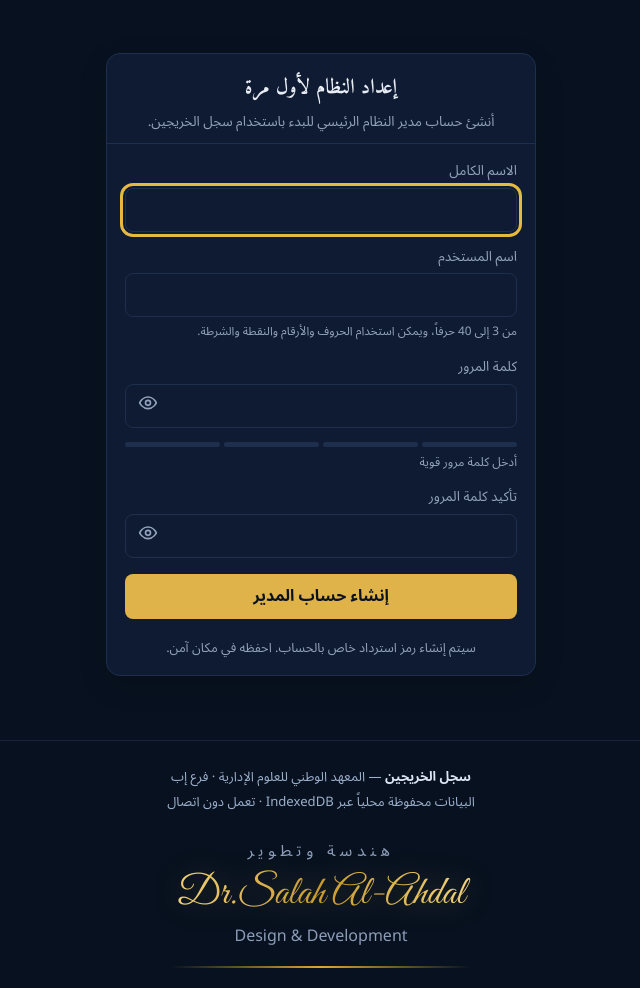
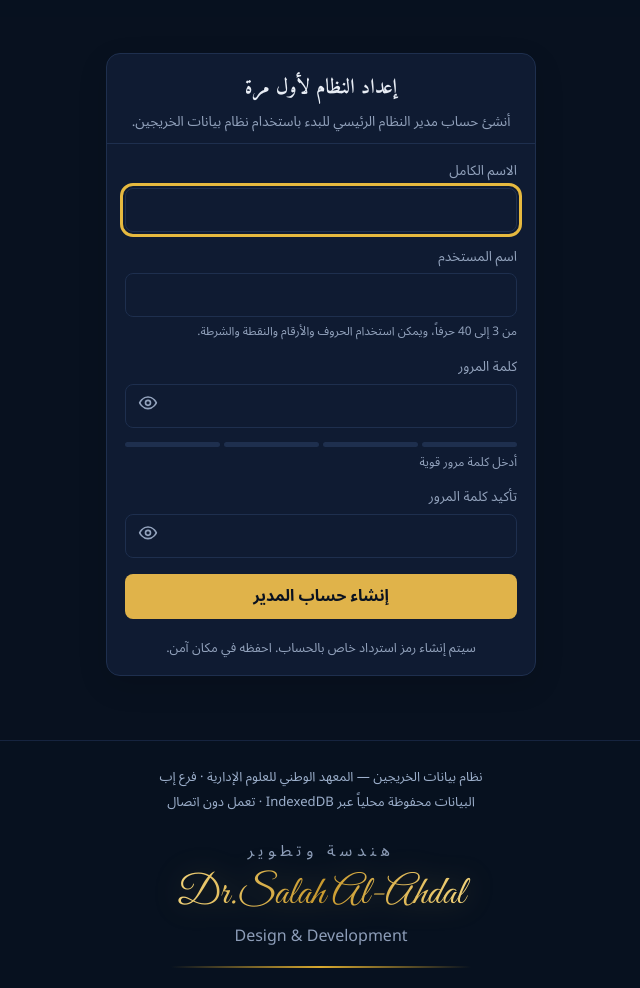
Before and after one commit to kaidngat4-droid/nias-alumni-pwa, a plain HTML site: page login.html in a window 1280 px wide. Shown: the part 309-1297 px from the top of the page, without its empty margins (319-959 px from the left). Drawn offline with Linux system fonts and the light colour scheme.

Commit message:
Update text references from 'سجل الخريجين' to 'نظام بيانات الخريجين'

```diff
--- a/login.html
+++ b/login.html
@@ -526,7 +526,7 @@ button:disabled{
     <div class="auth-head">
 
       <h2 id="authTitle">
-        تسجيل الدخول إلى سجل الخريجين
+        تسجيل الدخول إلى نظامبيانات الخريجين
       </h2>
 
       <p>
@@ -676,7 +676,7 @@ button:disabled{
       </h2>
 
       <p class="auth-section-sub">
-        أنشئ حساب مدير النظام الرئيسي للبدء باستخدام سجل الخريجين.
+        أنشئ حساب مدير النظام الرئيسي للبدء باستخدام نظام بيانات الخريجين.
       </p>
 
     </div>
@@ -1143,7 +1143,7 @@ button:disabled{
 <footer class="foot">
 
   <p class="foot-a">
-    <b>سجل الخريجين</b>
+    نظام بيانات الخريجين</b>
     — المعهد الوطني للعلوم الإدارية · فرع إب
   </p>
 
```
